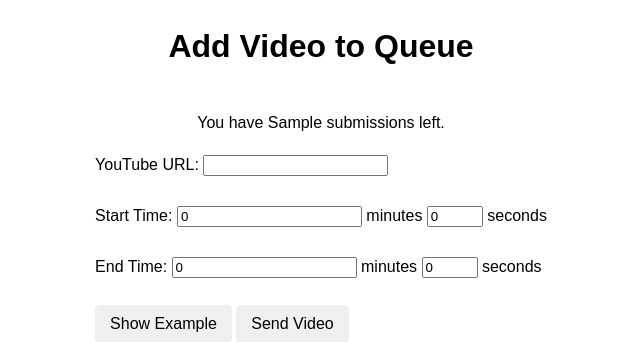
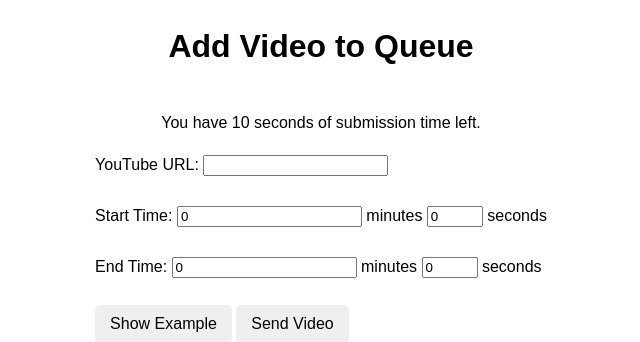
Before and after one commit to LCKYN/watch_party, a Flask app: template templates/home.html in a window 1280 px wide. Shown: the top 342 px of the page, without its empty margins (319-959 px from the left). Run offline with Flask 3, Linux system fonts and the light colour scheme; the template is opened without the code that fills it: most values are stand-ins (such as "Sample title", 1, 10 or a date in 2020).

Commit message:
chore: Update submission duration validation and error handling

```diff
--- a/app.py
+++ b/app.py
@@ -1,4 +1,5 @@
 import os
+import time
 import uuid
 from functools import wraps  # Add this line
 from threading import Lock, RLock
@@ -48,6 +49,8 @@ STREAMER_IDS = ["239871840691027969", "341560715615797251"]
 video_queue = []
 
 banned_users = set()
+user_submissions = {}  # Will store {user_id: (total_duration, last_submission_time)}
+MAX_SUBMISSION_DURATION = 300  # 5 minutes in seconds
 
 
 def login_required(f):
@@ -80,28 +83,16 @@ def streamer_required(f):
     return decorated_function
 
 
-user_submissions = {}
-MAX_SUBMISSIONS = 3
-
-
 @app.route("/", methods=["GET", "POST"])
 @login_required
 def home():
+    user_id = session["user_info"]["id"]
+
     if request.method == "POST":
-        user_id = session["user_info"]["id"]
         user_ip = request.remote_addr
 
         if user_id in banned_users:
             flash("You are banned from submitting videos.", "error")
-            return redirect(url_for("home"))
-
-        if user_ip in banned_users:
-            flash("Your IP address is banned from submitting videos.", "error")
-            return redirect(url_for("home"))
-
-        # Check if user has reached the submission limit
-        if user_submissions.get(user_id, 0) >= MAX_SUBMISSIONS:
-            flash("You have reached the maximum number of video submissions.", "error")
             return redirect(url_for("home"))
 
         youtube_url = request.form.get("youtube_url")
@@ -117,6 +108,14 @@ def home():
 
         start_time = start_min * 60 + start_sec
         end_time = end_min * 60 + end_sec
+        duration = end_time - start_time
+
+        # Check if user has enough submission duration available
+        remaining_duration = user_submissions.get(user_id, MAX_SUBMISSION_DURATION)
+
+        if duration > remaining_duration:
+            flash(f"Not enough submission time available. You have {remaining_duration} seconds left.", "error")
+            return redirect(url_for("home"))
 
         video_info = get_video_info(video_id)
         user_info = session["user_info"]
@@ -124,26 +123,26 @@ def home():
         with queue_lock:
             video_queue.append(
                 {
-                    "id": str(uuid.uuid4()),  # Add this line
+                    "id": str(uuid.uuid4()),
                     "video_id": video_id,
                     "start_time": start_time,
                     "end_time": end_time,
                     "video_info": video_info,
                     "user_info": user_info,
                     "user_ip": user_ip,
-                    "user_id": user_id,
                 }
             )
 
-        # Increment user's submission count
-        user_submissions[user_id] = user_submissions.get(user_id, 0) + 1
+        # Update user's remaining submission time
+        user_submissions[user_id] = remaining_duration - duration
 
         flash("Video added to queue", "success")
         return redirect(url_for("home"))
 
-    return render_template(
-        "home.html", submissions_left=MAX_SUBMISSIONS - user_submissions.get(session["user_info"]["id"], 0)
-    )
+    # Get remaining submission time for the user
+    remaining_duration = user_submissions.get(user_id, MAX_SUBMISSION_DURATION)
+
+    return render_template("home.html", remaining_duration=remaining_duration)
 
 
 @app.route("/login")
@@ -197,8 +196,8 @@ def admin():
         elif action == "clear_user_submissions":
             user_id = request.form.get("user_id")
             if user_id in user_submissions:
-                del user_submissions[user_id]
-                flash(f"Submissions for user {user_id} have been cleared.", "success")
+                user_submissions[user_id] = MAX_SUBMISSION_DURATION
+                flash(f"Submission time for user {user_id} has been reset to maximum.", "success")
             else:
                 flash(f"No submissions found for user {user_id}.", "warning")
 
--- a/templates/admin.html
+++ b/templates/admin.html
@@ -67,8 +67,8 @@
 
 <h2>Current User Submissions</h2>
 <ul>
-    {% for user_id, count in user_submissions.items() %}
-    <li>User ID: {{ user_id }} - Submissions: {{ count }}</li>
+    {% for user_id, remaining_time in user_submissions.items() %}
+    <li>User ID: {{ user_id }} - Remaining Time: {{ remaining_time }} seconds</li>
     {% endfor %}
 </ul>
 
--- a/templates/home.html
+++ b/templates/home.html
@@ -4,7 +4,7 @@
 {% block content %}
 <h1>Add Video to Queue</h1>
 
-<p>You have {{ submissions_left }} submission{% if submissions_left != 1 %}s{% endif %} left.</p>
+<p>You have {{ remaining_duration }} seconds of submission time left.</p>
 
 <form id="videoForm" method="post">
     <label for="youtube_url">YouTube URL:</label>
@@ -53,7 +53,7 @@
 
 
 <script>
-    function validateTimes() {
+    function validateForm() {
         var startMin = parseInt(document.getElementById('start_min').value) || 0;
         var startSec = parseInt(document.getElementById('start_sec').value) || 0;
         var endMin = parseInt(document.getElementById('end_min').value) || 0;
@@ -61,14 +61,17 @@
 
         var startTime = startMin * 60 + startSec;
         var endTime = endMin * 60 + endSec;
+        var duration = endTime - startTime;
+
+        var remainingTime = {{ remaining_duration }};
+
+        if (duration > remainingTime) {
+            alert("Video duration (" + duration + " seconds) exceeds your remaining submission time (" + remainingTime + " seconds). Please choose a shorter clip.");
+            return false;
+        }
 
         if (startTime >= endTime) {
             alert("End time must be after start time.");
-            return false;
-        }
-
-        if (endTime - startTime > 180) {
-            alert("Video clip cannot be longer than 3 minutes.");
             return false;
         }
 
```
